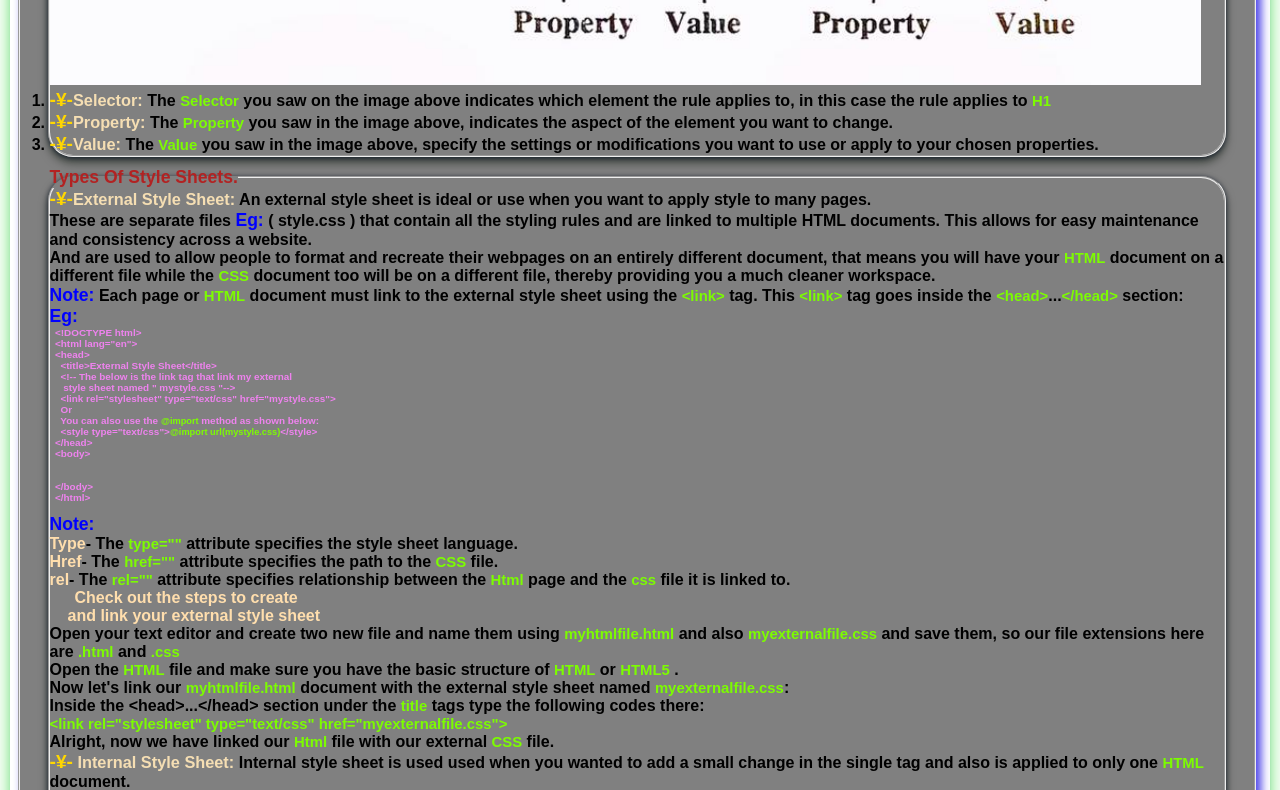
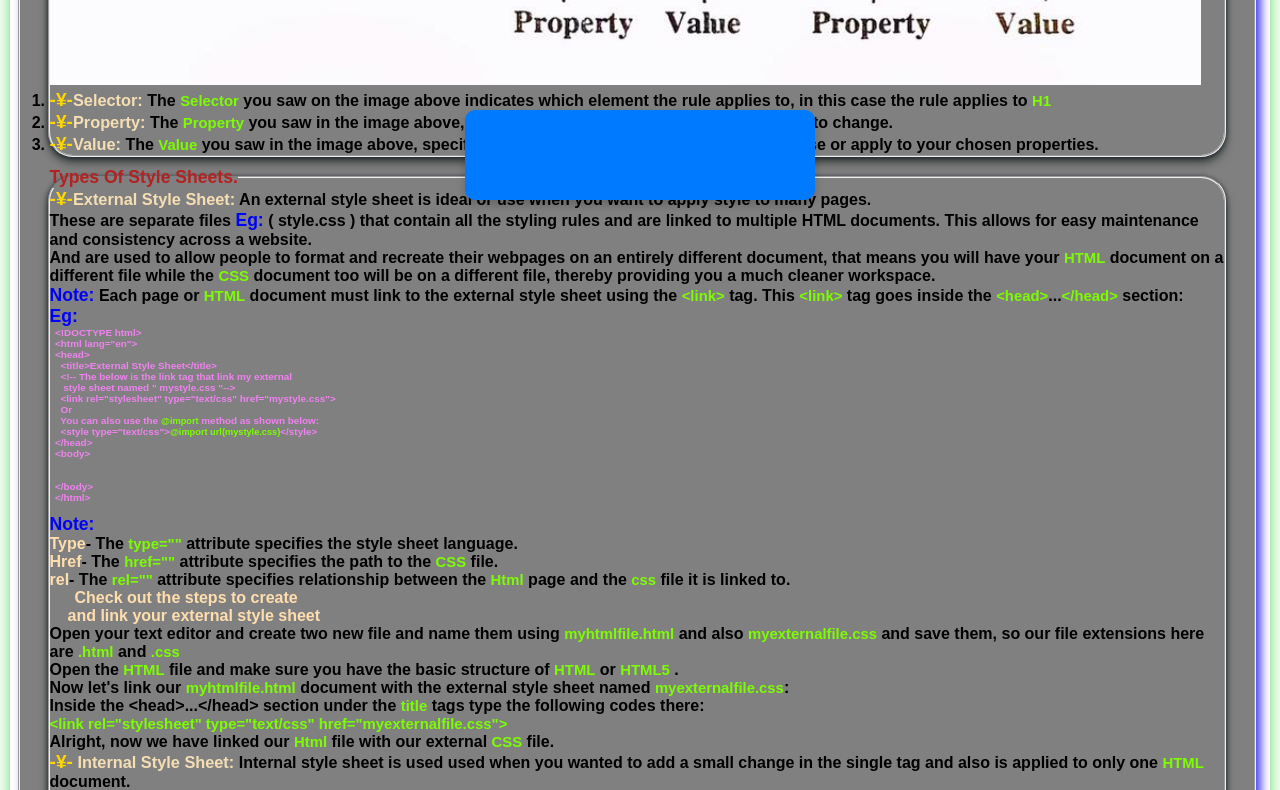
Before and after one commit to Mirror-NetItech/Intro-to-CSS, a plain HTML site: page index.html in a window 1280 px wide. Shown: the part 1490-2280 px from the top of the page. Drawn offline with Linux system fonts and the light colour scheme; a script that the page names is missing.

Commit message:
Update index.html

```diff
--- a/index.html
+++ b/index.html
@@ -15,7 +15,6 @@
 
 .notification {
   position: fixed;
-  top: -90px;
   left: 50%;
   transform: translateX(-50%);
   width: 350px;
```
